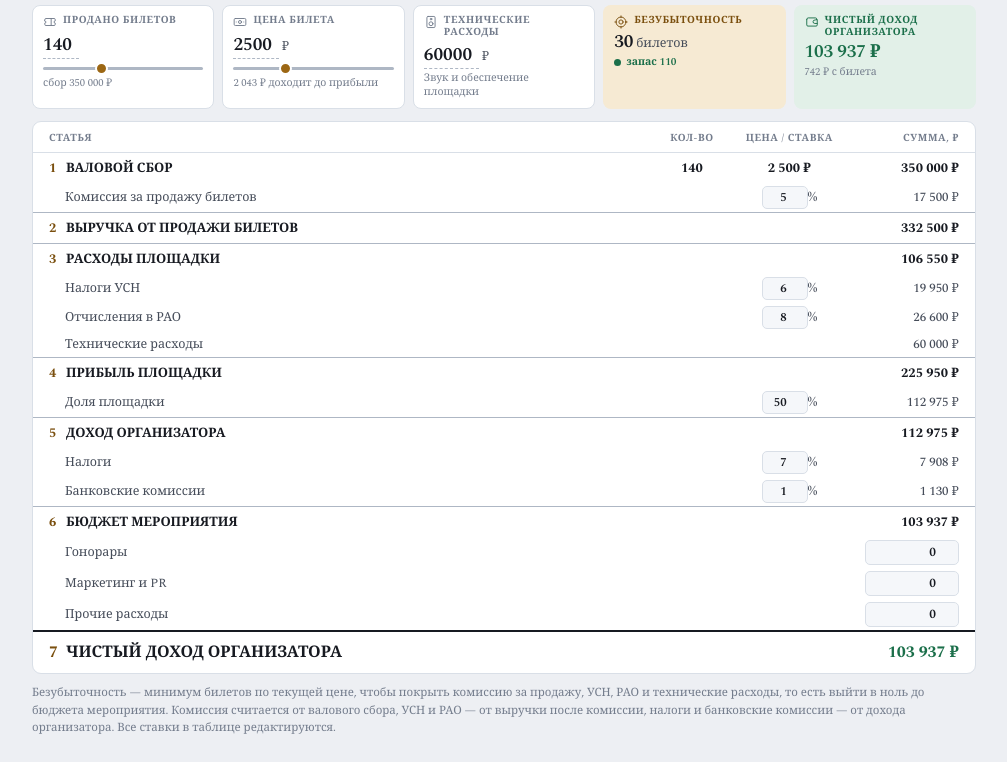
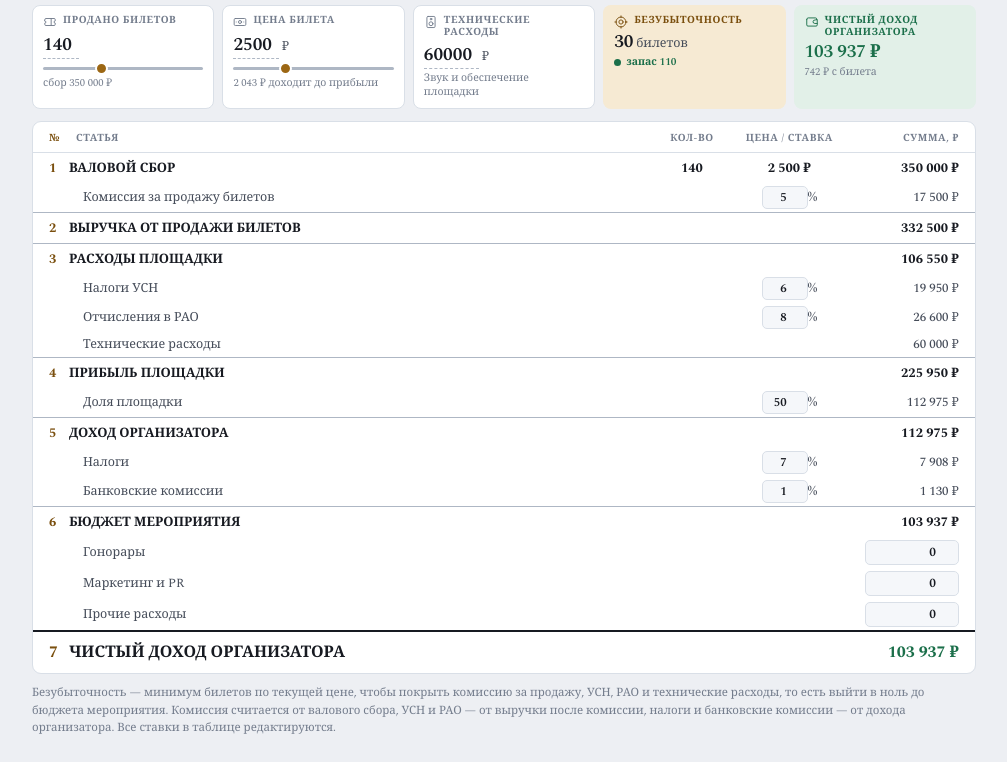
Before and after one commit to skrasin/claude, a plain HTML site: page concert/concert-budget.html in a window 1280 px wide. Shown: the part 50-812 px from the top of the page, without its empty margins (136-1143 px from the left). Drawn offline with nearby package versions, Linux system fonts and the light colour scheme.

Commit message:
Move the row numbers into their own table column
The step numbers were inline spans at the head of the article cell, so the
article text started at a different offset on numbered and unnumbered rows.
They now sit in a dedicated first column under a № header, leaving every
article name flush on one left edge; sub-rows keep their hierarchy through
a smaller indent inside the article column instead.

Layout and height are unchanged — still 724px at 1000px wide.

Co-Authored-By: Claude Opus 5 <noreply@anthropic.com>
Claude-Session: https://claude.ai/code/session_01RA1yrtrcqV5rmuM1iwZjp1

```diff
--- a/concert/concert-budget.html
+++ b/concert/concert-budget.html
@@ -133,9 +133,13 @@ tr.step td{
   border-top:1px solid var(--rule-strong); padding-top:5px; padding-bottom:5px;
 }
 tr.sub td{color:var(--ink-2); font-size:12.5px}
-tr.sub td.l{padding-left:32px}
-.no{display:inline-block; width:17px; color:var(--accent-ink);
-  font-weight:700; font-variant-numeric:tabular-nums}
+td.n, th.n{
+  width:1%; white-space:nowrap; text-align:left;
+  padding-right:0; color:var(--accent-ink);
+  font-weight:700; font-variant-numeric:tabular-nums;
+}
+td.l{padding-left:9px}
+tr.sub td.l{padding-left:23px}
 tr.final td{
   border-top:2px solid var(--ink); font-size:16px; font-weight:700;
   padding-top:8px; padding-bottom:9px;
@@ -228,6 +232,7 @@ footer{margin-top:10px; font-size:11.5px; color:var(--muted); line-height:1.5}
 <table>
   <thead>
     <tr>
+      <th class="n">№</th>
       <th class="l">Статья</th>
       <th>Кол-во</th>
       <th>Цена / ставка</th>
@@ -236,101 +241,122 @@ footer{margin-top:10px; font-size:11.5px; color:var(--muted); line-height:1.5}
   </thead>
   <tbody>
     <tr class="step">
-      <td class="l"><span class="no">1</span>ВАЛОВОЙ СБОР</td>
-      <td class="c" id="tQty">140</td>
-      <td class="c" id="tPrice">2 500 ₽</td>
+      <td class="n">1</td>
+      <td class="l">ВАЛОВОЙ СБОР</td>
+      <td class="c"><span id="tQty">140</span></td>
+      <td class="c"><span id="tPrice">2 500 ₽</span></td>
       <td class="r" id="vGross"></td>
     </tr>
     <tr class="sub">
+      <td class="n"></td>
       <td class="l">Комиссия за продажу билетов</td>
       <td class="c"></td>
       <td class="c"><input class="pct" type="number" id="rComm" min="0" max="100" step="0.5" value="5">%</td>
       <td class="r" id="vComm"></td>
     </tr>
-
     <tr class="step">
-      <td class="l"><span class="no">2</span>ВЫРУЧКА ОТ ПРОДАЖИ БИЛЕТОВ</td>
-      <td class="c"></td><td class="c"></td>
+      <td class="n">2</td>
+      <td class="l">ВЫРУЧКА ОТ ПРОДАЖИ БИЛЕТОВ</td>
+      <td class="c"></td>
+      <td class="c"></td>
       <td class="r" id="vRev"></td>
     </tr>
-
     <tr class="step">
-      <td class="l"><span class="no">3</span>РАСХОДЫ ПЛОЩАДКИ</td>
-      <td class="c"></td><td class="c"></td>
+      <td class="n">3</td>
+      <td class="l">РАСХОДЫ ПЛОЩАДКИ</td>
+      <td class="c"></td>
+      <td class="c"></td>
       <td class="r" id="vVenueCosts"></td>
     </tr>
     <tr class="sub">
+      <td class="n"></td>
       <td class="l">Налоги УСН</td>
       <td class="c"></td>
       <td class="c"><input class="pct" type="number" id="rUsn" min="0" max="100" step="0.5" value="6">%</td>
       <td class="r" id="vUsn"></td>
     </tr>
     <tr class="sub">
+      <td class="n"></td>
       <td class="l">Отчисления в РАО</td>
       <td class="c"></td>
       <td class="c"><input class="pct" type="number" id="rRao" min="0" max="100" step="0.5" value="8">%</td>
       <td class="r" id="vRao"></td>
     </tr>
     <tr class="sub">
+      <td class="n"></td>
       <td class="l">Технические расходы</td>
-      <td class="c"></td><td class="c"></td>
+      <td class="c"></td>
+      <td class="c"></td>
       <td class="r" id="vTech"></td>
     </tr>
-
     <tr class="step">
-      <td class="l"><span class="no">4</span>ПРИБЫЛЬ ПЛОЩАДКИ</td>
-      <td class="c"></td><td class="c"></td>
+      <td class="n">4</td>
+      <td class="l">ПРИБЫЛЬ ПЛОЩАДКИ</td>
+      <td class="c"></td>
+      <td class="c"></td>
       <td class="r" id="vVenueProfit"></td>
     </tr>
     <tr class="sub">
+      <td class="n"></td>
       <td class="l">Доля площадки</td>
       <td class="c"></td>
       <td class="c"><input class="pct" type="number" id="rShare" min="0" max="100" step="1" value="50">%</td>
       <td class="r" id="vShare"></td>
     </tr>
-
     <tr class="step">
-      <td class="l"><span class="no">5</span>ДОХОД ОРГАНИЗАТОРА</td>
-      <td class="c"></td><td class="c"></td>
+      <td class="n">5</td>
+      <td class="l">ДОХОД ОРГАНИЗАТОРА</td>
+      <td class="c"></td>
+      <td class="c"></td>
       <td class="r" id="vOrg"></td>
     </tr>
     <tr class="sub">
+      <td class="n"></td>
       <td class="l">Налоги</td>
       <td class="c"></td>
       <td class="c"><input class="pct" type="number" id="rTax" min="0" max="100" step="0.5" value="7">%</td>
       <td class="r" id="vTax"></td>
     </tr>
     <tr class="sub">
+      <td class="n"></td>
       <td class="l">Банковские комиссии</td>
       <td class="c"></td>
       <td class="c"><input class="pct" type="number" id="rBank" min="0" max="100" step="0.5" value="1">%</td>
       <td class="r" id="vBank"></td>
     </tr>
-
     <tr class="step">
-      <td class="l"><span class="no">6</span>БЮДЖЕТ МЕРОПРИЯТИЯ</td>
-      <td class="c"></td><td class="c"></td>
+      <td class="n">6</td>
+      <td class="l">БЮДЖЕТ МЕРОПРИЯТИЯ</td>
+      <td class="c"></td>
+      <td class="c"></td>
       <td class="r" id="vBudget"></td>
     </tr>
     <tr class="sub">
+      <td class="n"></td>
       <td class="l"><label for="eFees">Гонорары</label></td>
-      <td class="c"></td><td class="c"></td>
+      <td class="c"></td>
+      <td class="c"></td>
       <td class="r"><input class="money" type="number" id="eFees" min="0" step="1000" value="0" inputmode="numeric"></td>
     </tr>
     <tr class="sub">
+      <td class="n"></td>
       <td class="l"><label for="eMkt">Маркетинг и PR</label></td>
-      <td class="c"></td><td class="c"></td>
+      <td class="c"></td>
+      <td class="c"></td>
       <td class="r"><input class="money" type="number" id="eMkt" min="0" step="1000" value="0" inputmode="numeric"></td>
     </tr>
     <tr class="sub">
+      <td class="n"></td>
       <td class="l"><label for="eOther">Прочие расходы</label></td>
-      <td class="c"></td><td class="c"></td>
+      <td class="c"></td>
+      <td class="c"></td>
       <td class="r"><input class="money" type="number" id="eOther" min="0" step="1000" value="0" inputmode="numeric"></td>
     </tr>
-
     <tr class="final">
-      <td class="l"><span class="no">7</span>ЧИСТЫЙ ДОХОД ОРГАНИЗАТОРА</td>
-      <td class="c"></td><td class="c"></td>
+      <td class="n">7</td>
+      <td class="l">ЧИСТЫЙ ДОХОД ОРГАНИЗАТОРА</td>
+      <td class="c"></td>
+      <td class="c"></td>
       <td class="r" id="vNet"></td>
     </tr>
   </tbody>
```
